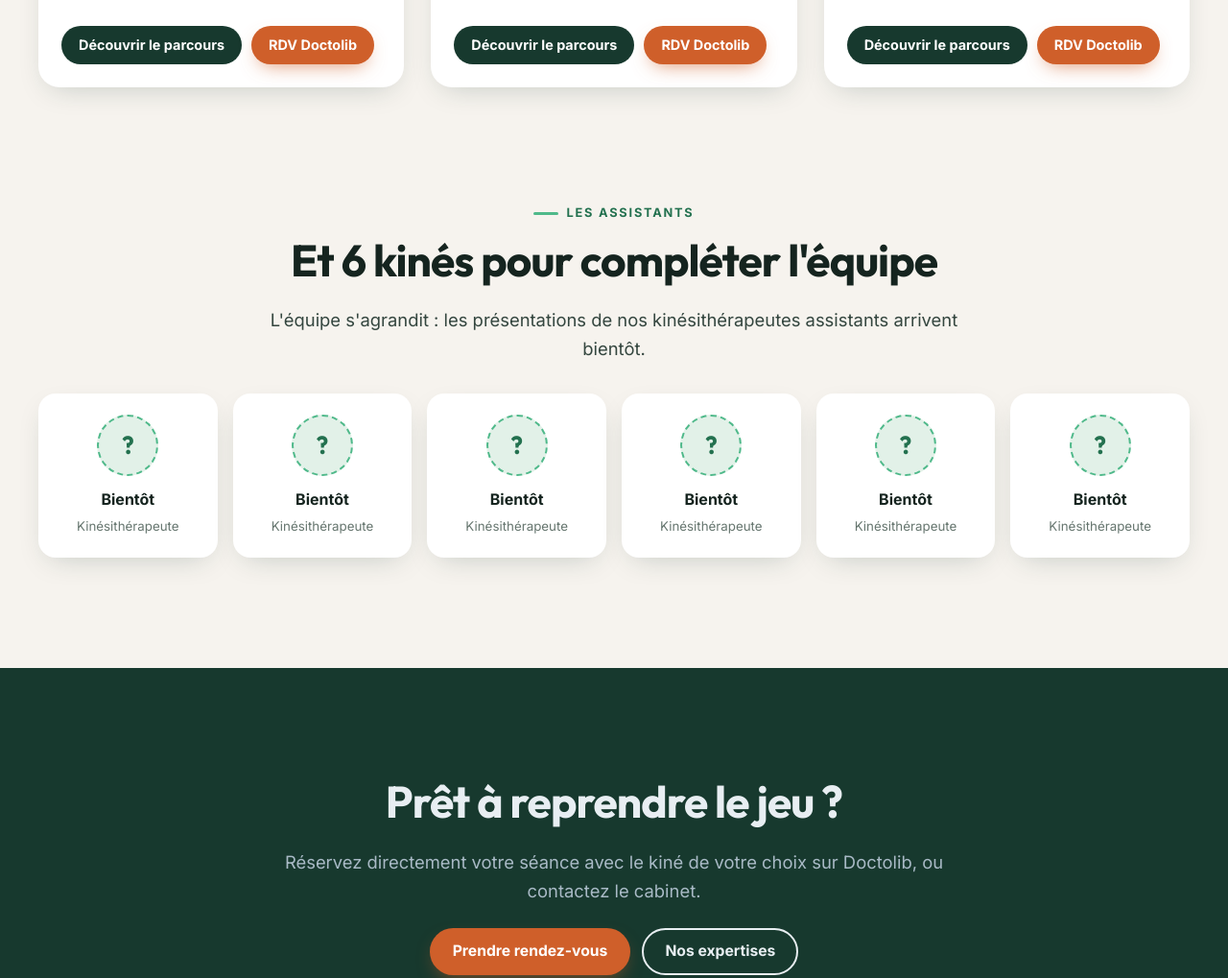
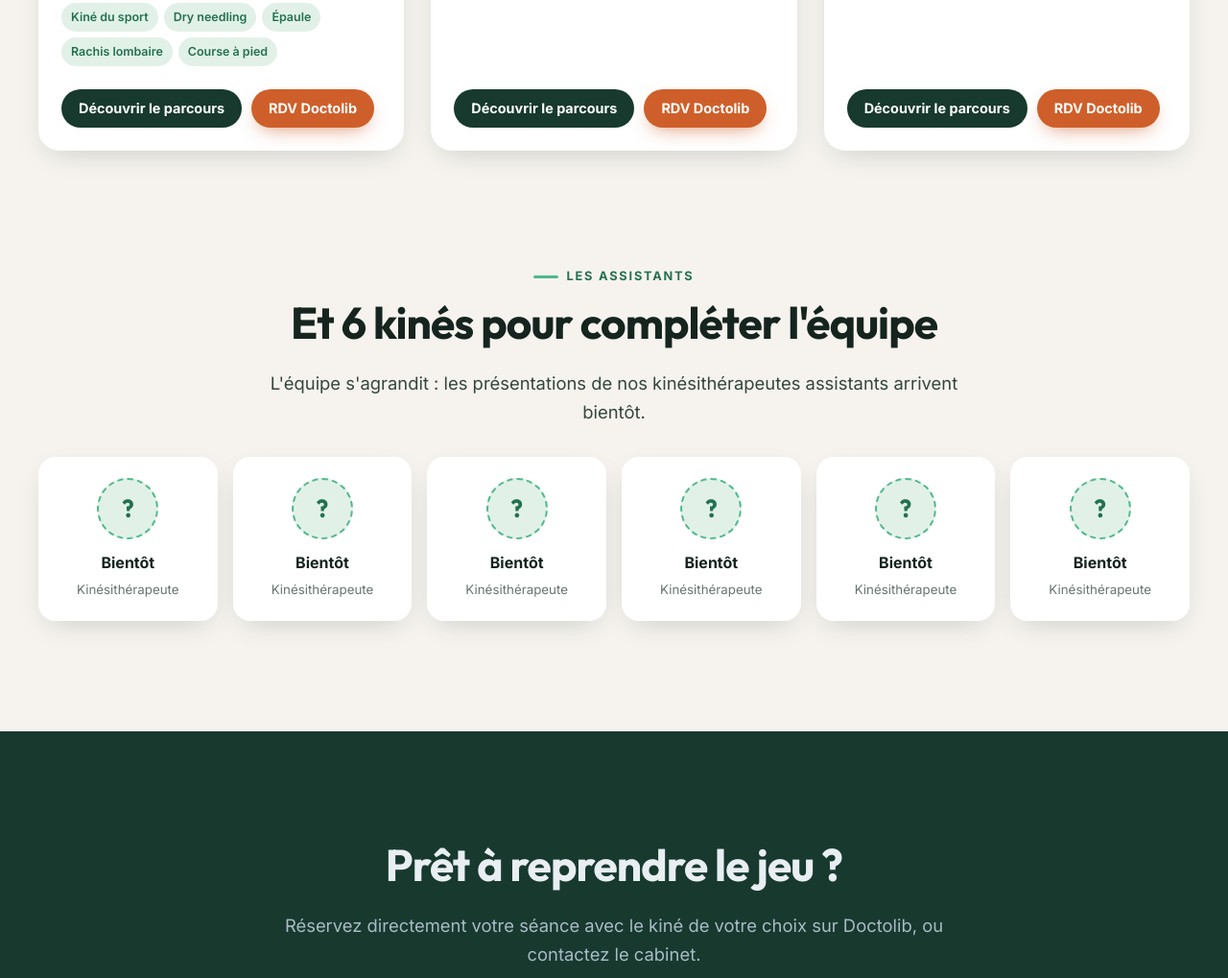
Before and after one commit to rugbystaps17/monster.rugby, a plain HTML site: page equipe.html in a window 1280 px wide. Shown: the part 1422-2441 px from the top of the page at 96% size. Drawn offline with Linux system fonts and the light colour scheme; a web font is replaced by a local one.

Commit message:
Équipe : formations de Quentin Lorie
Co-Authored-By: Claude Opus 5.5 <noreply@anthropic.com>
Claude-Session: https://claude.ai/code/session_01MWKEMAFPygf7QeHqNSy59e

```diff
--- a/equipe.html
+++ b/equipe.html
@@ -130,10 +130,17 @@
     {
       name: "Quentin Lorie", role: "Masseur-kinésithérapeute · Associé",
       photo: "", video: "", doctolib: "https://www.doctolib.fr/masseur-kinesitherapeute/villeurbanne/quentin-lorie",
-      chips: [],
+      chips: ["Kiné du sport", "Dry needling", "Épaule", "Rachis lombaire", "Course à pied"],
       parcours: [
-        ["", "Diplôme d'État de masseur-kinésithérapeute", "À compléter (voir profil Doctolib)"],
-        ["", "Formations complémentaires", "À compléter (voir profil Doctolib)"]
+        ["2026", "Troubles neurologiques en musculo-squelettique", "Bryan Littré"],
+        ["2025", "Dry needling", "SSK"],
+        ["2024", "Kiné du sport", "KinéSport"],
+        ["2024", "CrossFit Level 1", "CrossFit"],
+        ["2024", "Colonne lombaire", "McKenzie"],
+        ["2023", "Nouveautés dans la prévention des blessures en course à pied", "La Clinique du Coureur"],
+        ["2023", "Épaule au top", "Kiné au Top"],
+        ["2022", "L'épaule en accès direct", "ITMP"],
+        ["2022", "Diplôme d'État de masseur-kinésithérapeute", "Faculté de médecine Lyon Grange Blanche — Lyon"]
       ]
     },
     {
```
